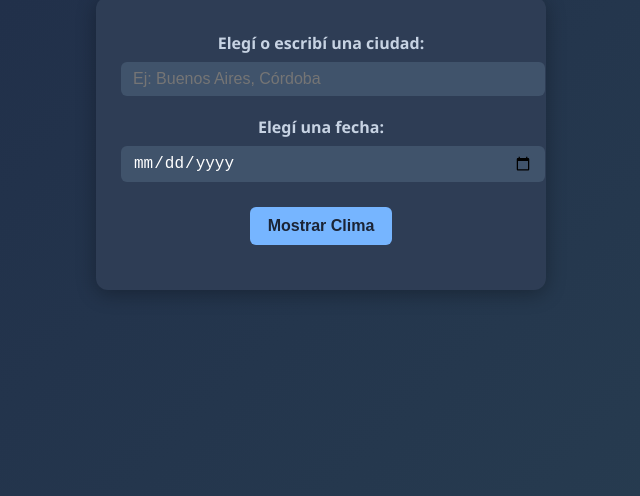
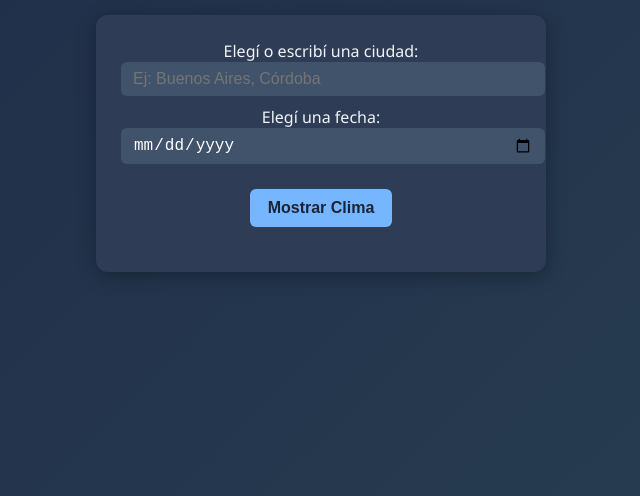
Before and after one commit to Bautistaits/api.clima, a plain HTML site: page index.html in a window 1280 px wide. Shown: the part 304-800 px from the top of the page, without its empty margins (319-959 px from the left). Drawn offline with Linux system fonts and the light colour scheme.

Commit message:
Update styles.css

```diff
--- a/styles.css
+++ b/styles.css
@@ -30,8 +30,7 @@
   text-align: center;
 }
 
-label {
-  display: block;
+p {
   margin-top: 10px;
   margin-bottom: 8px;
   font-weight: 600;
```
